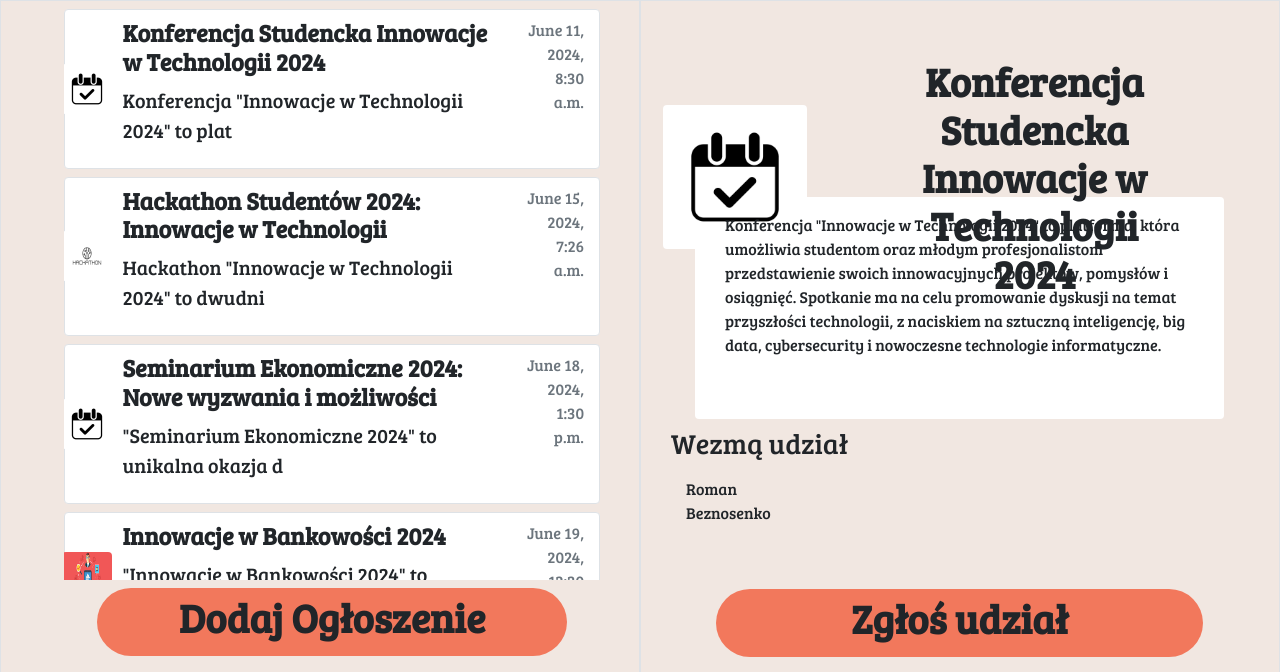
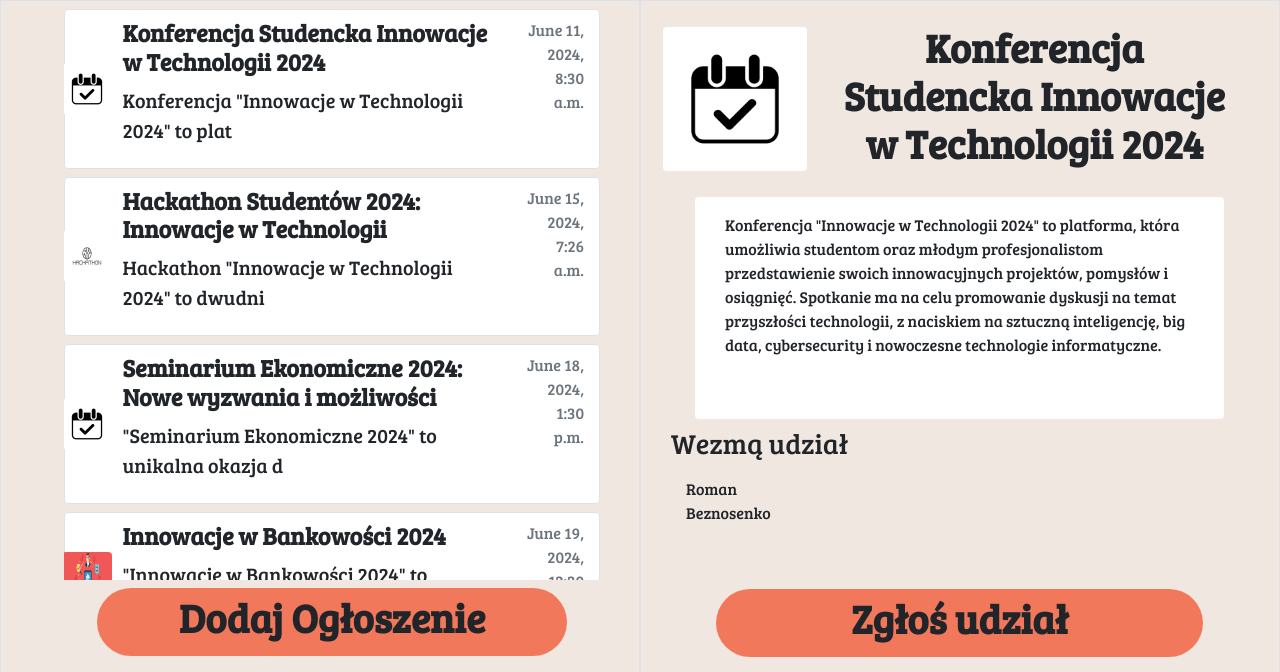
Before and after one commit to MarekKoprek/WCPL, a Django app: page /events/27 in a window 1280 px wide. Shown: the part 126-798 px from the top of the page. Run offline with Django 5.2, Linux system fonts and the light colour scheme; a user stored in the database is signed in; data comes from the database, SQL or seed files in the repository; both versions use the stored data as it was after the commit; some libraries are stand-ins or nearby versions.

Commit message:
Fixing alignment

```diff
--- a/main/templates/main/events_info.html
+++ b/main/templates/main/events_info.html
@@ -10,7 +10,7 @@
     </div>
     <div class="col-md-9 col-sm-12">
         <div class="container text-center">
-            <h1 class="fw-bold m-5">{{ currentEvent.title }}</h1>
+            <h1 class="fw-bold">{{ currentEvent.title }}</h1>
         </div>
     </div>
 </div>
```
Also changed, not shown: db.sqlite3.
